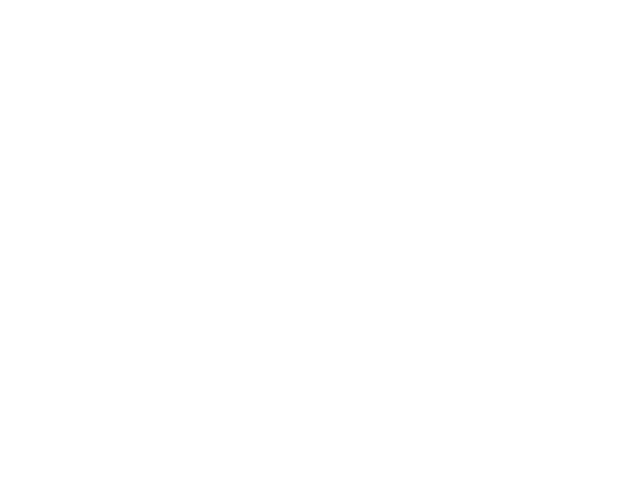
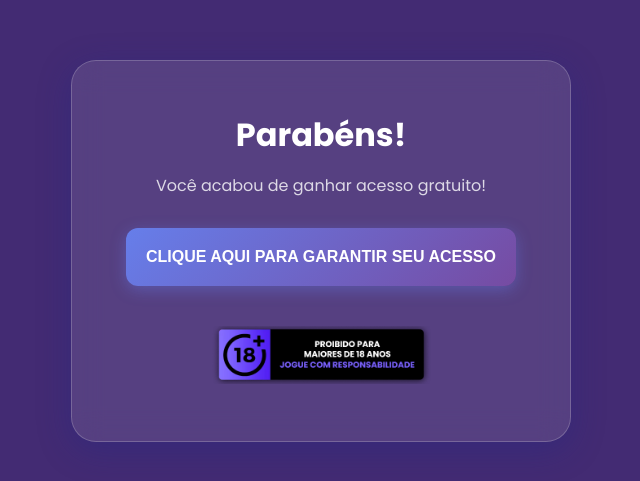
Before and after one commit to csaionaraa/linkbio2, a React (Vite) app: page /entradas in a window 1280 px wide. Before the commit this address had no page. Shown: the part 149-630 px from the top of the page, without its empty margins (319-959 px from the left). Built offline with nearby package versions, Linux system fonts and the light colour scheme.

Commit message:
entradas

```diff
--- a/src/Grupo.jsx
+++ b/src/Entradas.jsx
@@ -1,6 +1,6 @@
-import './Grupo.css'
+import './Entradas.css'
 
-function Grupo() {
+function Entradas() {
   return (
     <div className="container">
       <div className="overlay"></div>
@@ -22,4 +22,4 @@ function Grupo() {
   )
 }
 
-export default Grupo
+export default Entradas
--- a/src/router.jsx
+++ b/src/router.jsx
@@ -1,13 +1,13 @@
 import { BrowserRouter, Routes, Route } from "react-router-dom";
 import App from "./App";
-import Grupo from "./Grupo";
+import Entradas from "./Entradas";
 
 export function Router() {
   return (
     <BrowserRouter>
       <Routes>
         <Route path="/" element={<App />} />
-        <Route path="/grupo" element={<Grupo/>} />
+        <Route path="/entradas" element={<Entradas/>} />
       </Routes>
     </BrowserRouter>
   );
```
Also changed, not shown: src/Entradas.css (renamed from src/Grupo.css).
